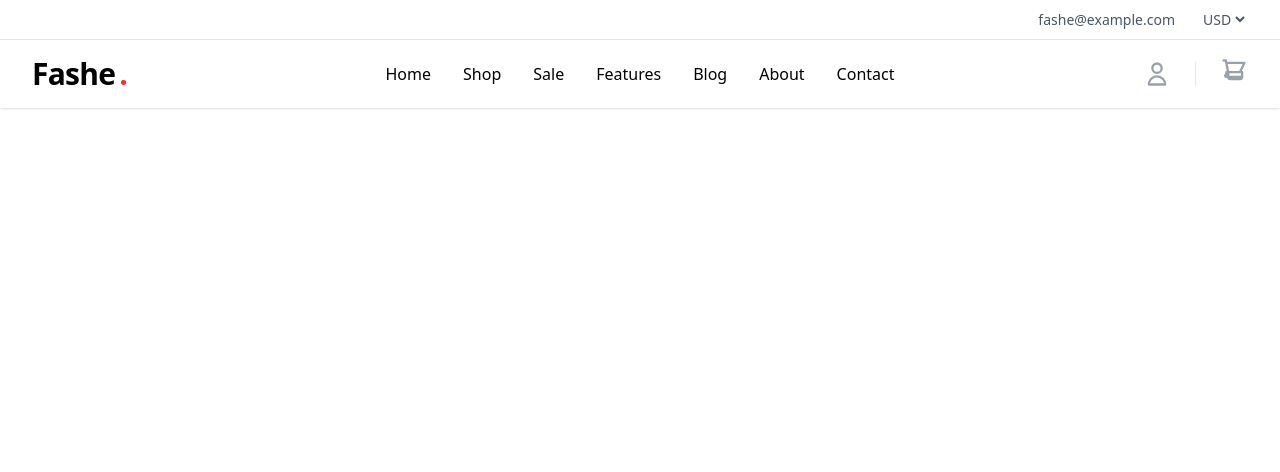
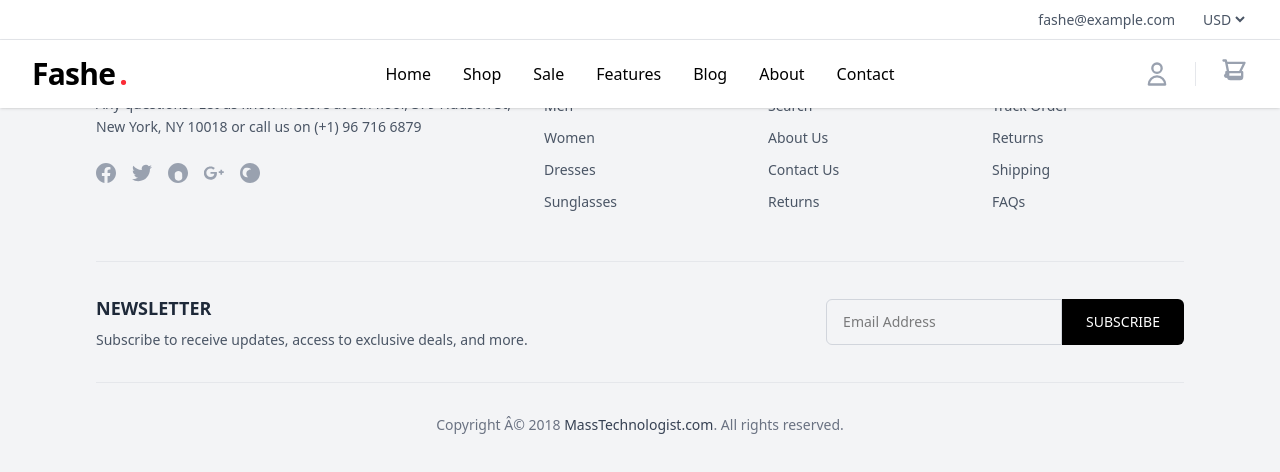
Before and after one commit to zyad667-ui/zyad-fiach-react-finalProject, a React (Vite) app: page /contact in a window 1280 px wide. Shown: the top 472 px of the page. Built offline with nearby package versions, Linux system fonts and the light colour scheme.

Commit message:
our blog cange in colors

```diff
--- a/src/App.jsx
+++ b/src/App.jsx
@@ -2,6 +2,7 @@ import React from 'react';
 import { Route, Routes } from 'react-router-dom';
 import HomePage from './pages/home/HomePage';
 import Navbar from './layouts/navbar';
+import Footer from './layouts/Footer';
 import ErrorPage from './pages/error/ErrorPage';
 import "slick-carousel/slick/slick.css";
 import "slick-carousel/slick/slick-theme.css";
@@ -17,6 +18,8 @@ const App = () => {
         <Route path="/" element={<HomePage />} />
       </Routes>
 
+
+ <Footer />
     </>
   );
 };
--- a/src/index.css
+++ b/src/index.css
@@ -1,4 +1,5 @@
 @import "tailwindcss";
+
 body{
     height: 10000vh;
 }
--- a/src/layouts/Footer.jsx
+++ b/src/layouts/Footer.jsx
@@ -1,12 +1,129 @@
-import React from 'react';
+import React, { useState } from 'react';
 
 const Footer = () => {
+    const [email, setEmail] = useState('');
+
+    const handleSubscribe = () => {
+        if (email.trim()) {
+            console.log('Subscribing email:', email);
+            setEmail('');
+        }
+    };
+
     return (
-        <>
+        <footer className="bg-gray-100 border-t border-gray-200 ">
+            <div className="max-w-6xl mx-auto px-8 py-12">
+                <div className="grid grid-cols-1 md:grid-cols-2 lg:grid-cols-5 gap-8">
 
+                    {/* Get In Touch */}
+                    <div className="lg:col-span-2">
+                        <h3 className="text-lg font-semibold text-gray-800 mb-4">GET IN TOUCH</h3>
+                        <p className="text-gray-600 text-sm leading-relaxed mb-6">
+                            Any questions? Let us know in store at 8th floor, 379 Hudson St, New York, NY 10018 or call us on (+1) 96 716 6879
+                        </p>
 
+                        {/* Social Media Icons */}
+                        <div className="flex space-x-4">
+                            <a href="#" className="text-gray-400 hover:text-gray-600 transition-colors">
+                                <svg className="w-5 h-5" fill="currentColor" viewBox="0 0 24 24">
+                                    <path d="M24 12.073c0-6.627-5.373-12-12-12s-12 5.373-12 12c0 5.99 4.388 10.954 10.125 11.854v-8.385H7.078v-3.47h3.047V9.43c0-3.007 1.792-4.669 4.533-4.669 1.312 0 2.686.235 2.686.235v2.953H15.83c-1.491 0-1.956.925-1.956 1.874v2.25h3.328l-.532 3.47h-2.796v8.385C19.612 23.027 24 18.062 24 12.073z" />
+                                </svg>
+                            </a>
 
-        </>
+                            <a href="#" className="text-gray-400 hover:text-gray-600 transition-colors">
+                                <svg className="w-5 h-5" fill="currentColor" viewBox="0 0 24 24">
+                                    <path d="M23.953 4.57a10 10 0 01-2.825.775 4.958 4.958 0 002.163-2.723c-.951.555-2.005.959-3.127 1.184a4.92 4.92 0 00-8.384 4.482C7.69 8.095 4.067 6.13 1.64 3.162a4.822 4.822 0 00-.666 2.475c0 1.71.87 3.213 2.188 4.096a4.904 4.904 0 01-2.228-.616v.06a4.923 4.923 0 003.946 4.827 4.996 4.996 0 01-2.212.085 4.936 4.936 0 004.604 3.417 9.867 9.867 0 01-6.102 2.105c-.39 0-.779-.023-1.17-.067a13.995 13.995 0 007.557 2.209c9.053 0 13.998-7.496 13.998-13.985 0-.21 0-.42-.015-.63A9.935 9.935 0 0024 4.59z" />
+                                </svg>
+                            </a>
+
+                            <a href="#" className="text-gray-400 hover:text-gray-600 transition-colors">
+                                <svg className="w-5 h-5" fill="currentColor" viewBox="0 0 24 24">
+                                    <path d="M12.017 0C5.396 0 .029 5.367.029 11.987c0 6.62 5.367 11.987 11.988 11.987s11.987-5.367 11.987-11.987C24.014 5.367 18.647.001 12.017.001zm5.105 18.066c-.284 1.013-.834 1.807-1.661 2.396-.827.59-1.757.884-2.792.884-1.035 0-1.965-.294-2.792-.884-.827-.589-1.377-1.383-1.661-2.396L8.05 12.987c.284-1.013.834-1.807 1.661-2.396.827-.59 1.757-.884 2.792-.884 1.035 0 1.965.294 2.792.884.827.589 1.377 1.383 1.661 2.396l.166 5.079z" />
+                                </svg>
+                            </a>
+
+                            <a href="#" className="text-gray-400 hover:text-gray-600 transition-colors">
+                                <svg className="w-5 h-5" viewBox="0 0 24 24" fill="currentColor">
+                                    <path d="M7.8 12.8h4.6c-.1 1.4-1.4 4.1-4.6 4.1-2.8 0-5-2.3-5-5.1s2.2-5.1 5-5.1c1.6 0 2.6.7 3.2 1.3l2.1-2c-1.3-1.2-3-1.9-5.3-1.9-4.4 0-8 3.6-8 8s3.6 8 8 8c4.6 0 7.7-3.3 7.7-7.9 0-.5 0-1-.1-1.4H7.8v2.2zm13.9-2.8v-2h-2v2h-2v2h2v2h2v-2h2v-2h-2z" />
+                                </svg>
+                            </a>
+
+                            <a href="#" className="text-gray-400 hover:text-gray-600 transition-colors">
+                                <svg className="w-5 h-5" fill="currentColor" viewBox="0 0 24 24">
+                                    <path d="M12.017 0C5.396 0 .029 5.367.029 11.987c0 6.62 5.367 11.987 11.988 11.987s11.987-5.367 11.987-11.987C24.014 5.367 18.647.001 12.017.001zM8.449 16.988c-1.297 0-2.448-.435-3.396-1.153-.6-.455-1.104-1.043-1.426-1.739-.322-.696-.484-1.431-.484-2.205 0-1.7.435-3.396 1.153-4.344.455-.6 1.043-1.104 1.739-1.426.696-.322 1.431-.484 2.205-.484 1.7 0 3.396.435 4.344 1.153.6.455 1.104 1.043 1.426 1.739.322.696.484 1.431.484 2.205 0 1.7-.435 3.396-1.153 4.344-.455.6-1.043 1.104-1.739 1.426-.696.322-1.431.484-2.205.484zm7.626-7.626c-.435-.435-.957-.783-1.565-1.043-.609-.261-1.261-.391-1.957-.391s-1.348.13-1.957.391c-.609.261-1.13.609-1.565 1.043-.435.435-.783.957-1.043 1.565-.261.609-.391 1.261-.391 1.957s.13 1.348.391 1.957c.261.609.609 1.13 1.043 1.565.435.435.957.783 1.565 1.043.609.261 1.261.391 1.957.391s1.348-.13 1.957-.391c.609-.261 1.13-.609 1.565-1.043.435-.435.783-.957 1.043-1.565.261-.609.391-1.261.391-1.957s-.13-1.348-.391-1.957c-.261-.609-.609-1.13-1.043-1.565z" />
+                                </svg>
+                            </a>
+                        </div>
+                    </div>
+
+                    {/* Categories */}
+                    <div>
+                        <h3 className="text-lg font-semibold text-gray-800 mb-4">CATEGORIES</h3>
+                        <ul className="space-y-2">
+                            <li><a href="#" className="text-gray-600 hover:text-gray-800 text-sm transition-colors">Men</a></li>
+                            <li><a href="#" className="text-gray-600 hover:text-gray-800 text-sm transition-colors">Women</a></li>
+                            <li><a href="#" className="text-gray-600 hover:text-gray-800 text-sm transition-colors">Dresses</a></li>
+                            <li><a href="#" className="text-gray-600 hover:text-gray-800 text-sm transition-colors">Sunglasses</a></li>
+                        </ul>
+                    </div>
+
+                    {/* Links */}
+                    <div>
+                        <h3 className="text-lg font-semibold text-gray-800 mb-4">LINKS</h3>
+                        <ul className="space-y-2">
+                            <li><a href="#" className="text-gray-600 hover:text-gray-800 text-sm transition-colors">Search</a></li>
+                            <li><a href="#" className="text-gray-600 hover:text-gray-800 text-sm transition-colors">About Us</a></li>
+                            <li><a href="#" className="text-gray-600 hover:text-gray-800 text-sm transition-colors">Contact Us</a></li>
+                            <li><a href="#" className="text-gray-600 hover:text-gray-800 text-sm transition-colors">Returns</a></li>
+                        </ul>
+                    </div>
+
+                    {/* Help */}
+                    <div>
+                        <h3 className="text-lg font-semibold text-gray-800 mb-4">HELP</h3>
+                        <ul className="space-y-2">
+                            <li><a href="#" className="text-gray-600 hover:text-gray-800 text-sm transition-colors">Track Order</a></li>
+                            <li><a href="#" className="text-gray-600 hover:text-gray-800 text-sm transition-colors">Returns</a></li>
+                            <li><a href="#" className="text-gray-600 hover:text-gray-800 text-sm transition-colors">Shipping</a></li>
+                            <li><a href="#" className="text-gray-600 hover:text-gray-800 text-sm transition-colors">FAQs</a></li>
+                        </ul>
+                    </div>
+                </div>
+
+                {/* Newsletter Section */}
+                <div className="mt-12 pt-8 border-t border-gray-200">
+                    <div className="flex flex-col lg:flex-row lg:items-center lg:justify-between">
+                        <div className="mb-6 lg:mb-0">
+                            <h3 className="text-lg font-semibold text-gray-800 mb-2">NEWSLETTER</h3>
+                            <p className="text-gray-600 text-sm">Subscribe to receive updates, access to exclusive deals, and more.</p>
+                        </div>
+
+                        <div className="flex max-w-md w-full lg:w-auto">
+                            <input
+                                type="email"
+                                value={email}
+                                onChange={(e) => setEmail(e.target.value)}
+                                placeholder="Email Address"
+                                className="flex-1 px-4 py-3 border border-gray-300 rounded-l-md focus:outline-none focus:ring-2 focus:ring-gray-500 focus:border-transparent text-sm"
+                            />
+                            <button
+                                onClick={handleSubscribe}
+                                className="px-6 py-3 bg-black text-white rounded-r-md hover:bg-gray-800 transition-colors text-sm font-medium"
+                            >
+                                SUBSCRIBE
+                            </button>
+                        </div>
+                    </div>
+                </div>
+
+                {/* Copyright */}
+                <div className="mt-8 pt-8 border-t border-gray-200 text-center">
+                    <p className="text-gray-500 text-sm">
+                        Copyright Â© 2018 <span className="text-gray-700">MassTechnologist.com</span>. All rights reserved.
+                    </p>
+                </div>
+            </div>
+        </footer>
     );
 };
 
--- a/src/layouts/Navbar.jsx
+++ b/src/layouts/Navbar.jsx
@@ -15,7 +15,7 @@ const Navbar = () => {
     return (
         <header className="w-full fixed top-0 left-0 z-50">
             {/* Topbar */}
-            <div className={`w-full bg-white border-b border-gray-200 transition-all duration-300 ${isScrolled ? 'opacity-0 h-0 overflow-hidden' : 'opacity-100 h-10'} flex items-center justify-end px-8`} style={{ minHeight: isScrolled ? 0 : 40 }}>
+            <div className={`w-full bg-white border-b border-gray-200 transition-all duration-300 ${isScrolled ? 'opacity-0 h-0 overflow-hidden' : 'opacity-100 h-10'} flex items-center justify-end px-8`} style={{minHeight: isScrolled ? 0 : 40}}>
                 <div className="flex items-center space-x-6 text-sm text-gray-600">
                     <span>fashe@example.com</span>
                     <select className="bg-transparent border-none outline-none cursor-pointer">
--- a/src/pages/home/partials/CategorieSection.jsx
+++ b/src/pages/home/partials/CategorieSection.jsx
@@ -4,7 +4,7 @@ import './CategorieSection.css';
 const categories = [
     {
         label: 'SUNGLASSES',
-        image: 'https://i.pinimg.com/736x/8f/77/a6/8f77a6f12b952ba03460ee5fb7c37451.jpg',
+        image: 'https://static.asos-services.com/images/products/asos-design/aviator-sunglasses/black/1.jpg',
         alt: 'Sunglasses',
     },
     {
--- a/src/pages/home/partials/LookBook.jsx
+++ b/src/pages/home/partials/LookBook.jsx
@@ -9,9 +9,9 @@ const LookbookSection = () => {
             <section className="lookbook-section">
                 <div className="overlay">
                     <div className="content">
-            <h3>The Beauty</h3>
-            <h1>LOOKBOOK</h1>
-            <button onClick={() => setIsVideoOpen(true)}>▶ PLAY VIDEO</button>
+                        <h3 style={{ color: '#095086' }}>The Beauty</h3>
+                        <h1 style={{ color: '#095086' }}>LOOKBOOK</h1>
+                        <button style={{ background: '#b00000', color: '#fff' }} onClick={() => setIsVideoOpen(true)}>▶ PLAY VIDEO</button>
                     </div>
                 </div>
             </section>
--- a/src/pages/home/partials/ProductsGrid.jsx
+++ b/src/pages/home/partials/ProductsGrid.jsx
@@ -23,7 +23,7 @@ export default function ProductsGrid() {
 
     return (
         <div className="products-container">
-            <h2>OUR PRODUCTS</h2>
+            <h2 style={{ color: '#b00000' }}>OUR PRODUCTS</h2>
             <div className="products-menu">
                 {categories.map((cat) => (
                     <span
@@ -43,12 +43,12 @@ export default function ProductsGrid() {
                             src={product.image}
                             alt={product.name}
                         />
-                        <button className="add-to-cart-btn">Ajouter au panier</button>
+                        <button className="add-to-cart-btn" style={{ background: '#b00000', color: '#fff' }}>Ajouter au panier</button>
                         <div className="product-info">
                             {product.sale && (
                                 <span className="product-sale-badge">Sale</span>
                             )}
-                            <div className="product-name">{product.name}</div>
+                            <div className="product-name" style={{ color: '#333' }}>{product.name}</div>
                             <div className="product-price">
                                 {product.sale ? (
                                     <>
```
Also changed, not shown: src/pages/home/partials/BlogSection.jsx (+5 -8 lines). Lines whose indentation alone changed are shown as unchanged.
